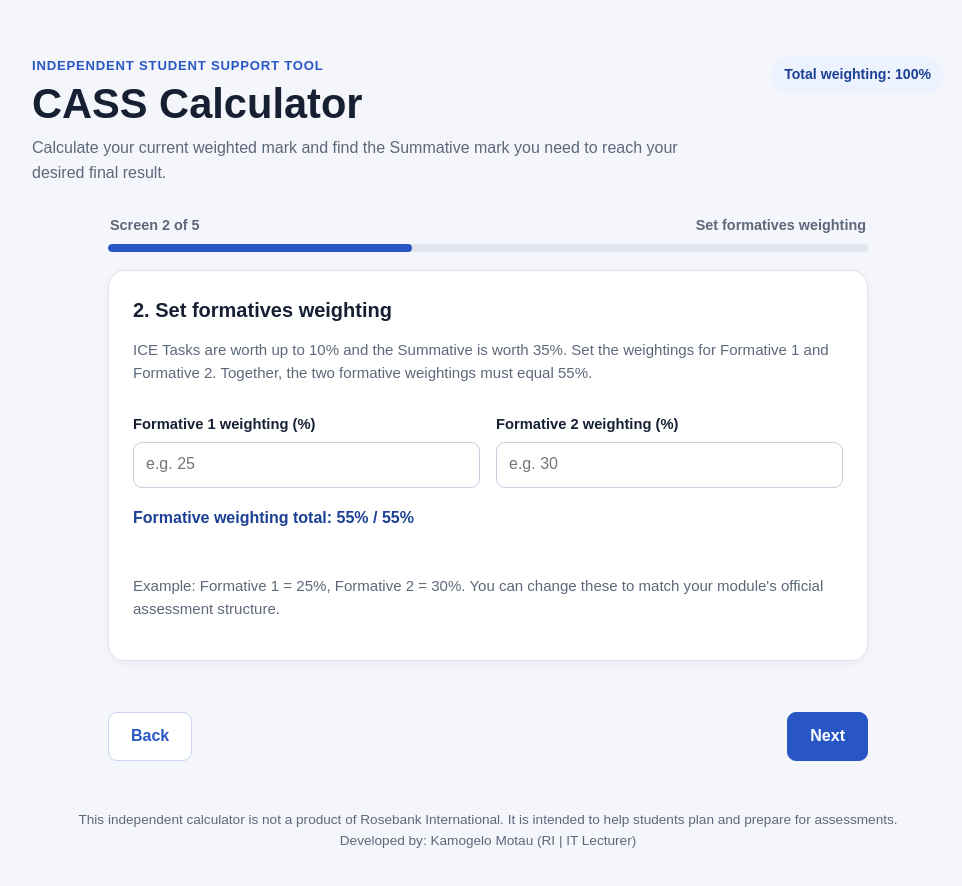
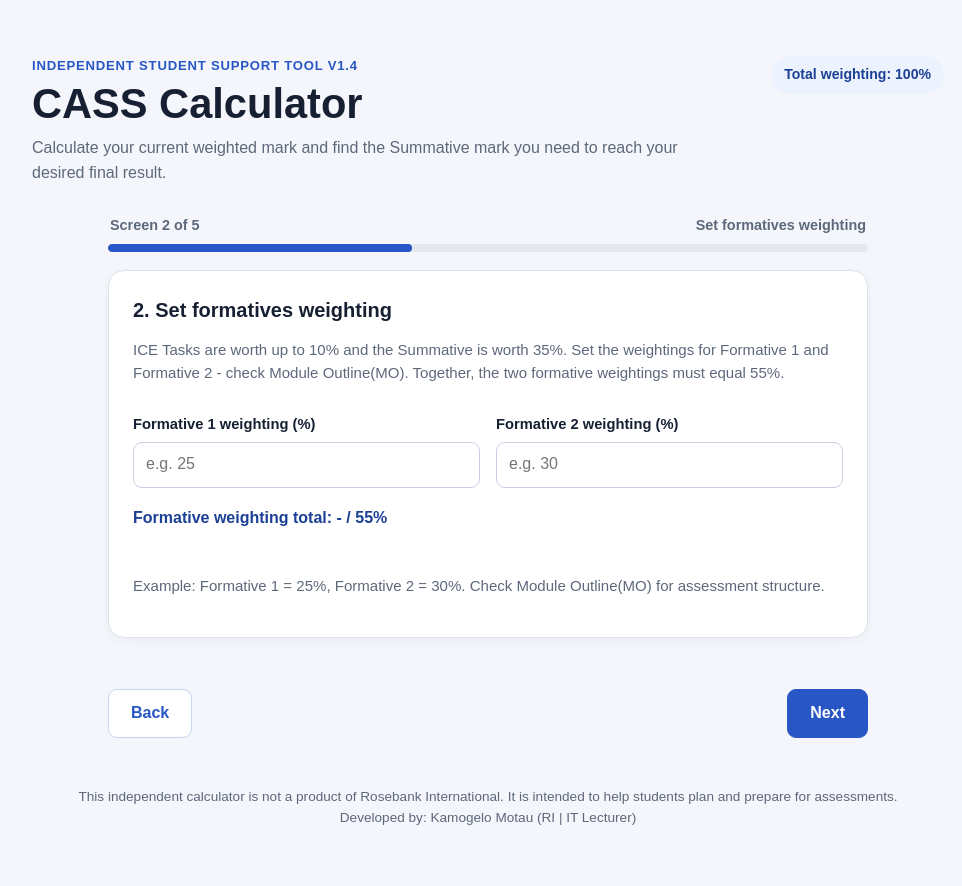
Before and after one commit to motau-kamogelo/cc, a plain HTML site: page testcc/index.html in a window 1280 px wide. Both pictures are taken after a click on the button "Next". Shown: the whole page, without its empty margins (152-1114 px from the left). Drawn offline with Linux system fonts and the light colour scheme.

Commit message:
Update index.html
Find bug

```diff
--- a/testcc/index.html
+++ b/testcc/index.html
@@ -20,7 +20,7 @@
 <main class="container">
   <header class="hero">
     <div>
-      <p class="eyebrow">Independent student support tool</p>
+      <p class="eyebrow">Independent student support tool v1.4</p>
       <h1>CASS Calculator</h1>
       <p>Calculate your current weighted mark and find the Summative mark you need to reach your desired final result.</p>
     </div>
@@ -42,14 +42,14 @@
 
     <section class="card step-panel" data-step="1" hidden>
       <h2>2. Set formatives weighting</h2>
-      <p class="help">ICE Tasks are worth up to 10% and the Summative is worth 35%. Set the weightings for Formative 1 and Formative 2. Together, the two formative weightings must equal 55%.</p>
+      <p class="help">ICE Tasks are worth up to 10% and the Summative is worth 35%. Set the weightings for Formative 1 and Formative 2 - check Module Outline(MO). Together, the two formative weightings must equal 55%.</p>
       <div class="grid">
         <div><label for="f1Weight">Formative 1 weighting (%)</label><input id="f1Weight" type="number" min="0" max="55" step="0.5" placeholder="e.g. 25"></div>
         <div><label for="f2Weight">Formative 2 weighting (%)</label><input id="f2Weight" type="number" min="0" max="55" step="0.5" placeholder="e.g. 30"></div>
       </div>
-      <div class="weighting-total" id="weightingTotal" aria-live="polite">Formative weighting total: 55% / 55%</div>
+      <div class="weighting-total" id="weightingTotal" aria-live="polite">Formative weighting total: - / 55%</div>
       <p id="weightingError" class="error" role="alert"></p>
-      <p class="help small-note">Example: Formative 1 = 25%, Formative 2 = 30%. You can change these to match your module's official assessment structure.</p>
+      <p class="help small-note">Example: Formative 1 = 25%, Formative 2 = 30%. Check Module Outline(MO) for assessment structure.</p>
     </section>
 
     <section class="card step-panel" data-step="2" hidden>
```
